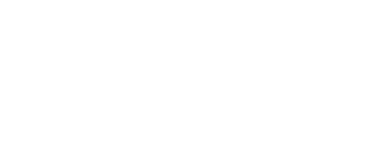
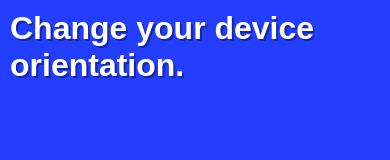
Before and after one commit to thiagoCamarg/html-css, a plain HTML site: page exercicios/ex025/mq002/index.html in a window 390 px wide. Drawn offline with Linux system fonts and the light colour scheme.

Commit message:
ex002 media query

```diff
--- a/exercicios/ex025/mq002/index.html
+++ b/exercicios/ex025/mq002/index.html
@@ -4,12 +4,12 @@
     <meta charset="UTF-8">
     <meta http-equiv="X-UA-Compatible" content="IE=edge">
     <meta name="viewport" content="width=device-width, initial-scale=1.0">
-    <link rel="stylesheet" href="/exercicios/ex025/mq002/styles/style.css" media="all">
+    <link rel="stylesheet" href="styles/style.css" media="all">
     <link rel="stylesheet" href="/exercicios/ex025/mq002/styles/portrait.css" media="screen and (oriantation:portrait)">
     <link rel="stylesheet" href="/exercicios/ex025/mq002/styles/landscape.css" media="screen and (oriantation:landscape)">
     <title>Media Queries</title>
 </head>
 <body>
-
+    <h1>Change your device orientation.</h1>
 </body>
 </html>
--- a/exercicios/ex025/mq002/styles/landscape.css
+++ b/exercicios/ex025/mq002/styles/landscape.css
@@ -0,0 +1,6 @@
+@charset "utf-8";
+
+body {
+    background: url('/exercicios/ex025/mq002/img/cev-landscape.jpg');
+    background-position: left bottom;
+}
--- a/exercicios/ex025/mq002/styles/portrait.css
+++ b/exercicios/ex025/mq002/styles/portrait.css
@@ -0,0 +1,6 @@
+@charset "utf-8";
+
+body {
+    background: url('/exercicios/ex025/mq002/img/cev-portrait.jpg');
+    background-position: center bottom;
+}
--- a/exercicios/ex025/mq002/styles/style.css
+++ b/exercicios/ex025/mq002/styles/style.css
@@ -0,0 +1,21 @@
+@charset "utf-8";
+
+* {
+    margin: 0;
+    padding: 0;
+    font-family: Arial, Helvetica, sans-serif;
+}
+
+html, body {
+    width: 100vw;
+    height: 100vw;
+    background-color: #233eff;
+    background-size: contain;
+    background-repeat: no-repeat;
+}
+
+h1 {
+    color: white;
+    text-shadow: 2px 2px 0px #1526a7;
+    padding: 10px;
+}
```
